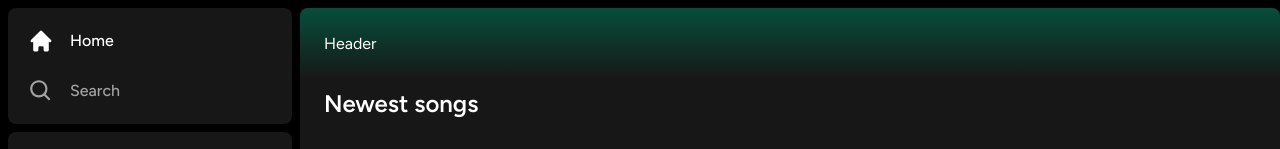
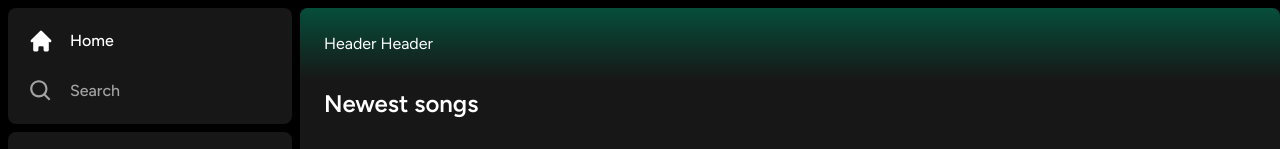
Before and after one commit to Maeokubo/spotify-clone, a Next.js app: page / in a window 1280 px wide. Shown: the top 149 px of the page. Built offline with nearby package versions, Linux system fonts and the light colour scheme.

Commit message:
style: added letter

```diff
--- a/components/Header.tsx
+++ b/components/Header.tsx
@@ -12,7 +12,7 @@ const Header: React.FC<HeaderProps> = ({
 }) => {
   return (
     <div className={twMerge(`h-fit bg-gradient-to-b from-emerald-900 p-6`, className )}>
-      Header
+      Header Header
     </div>
   )
 }
```
